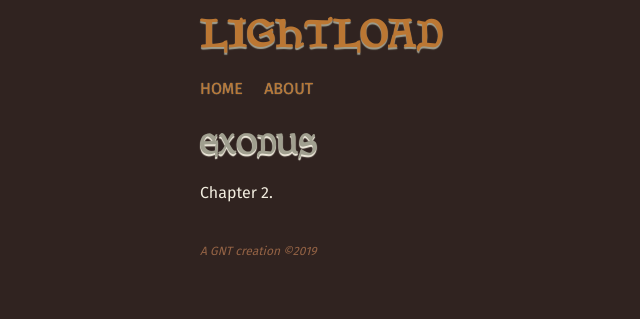
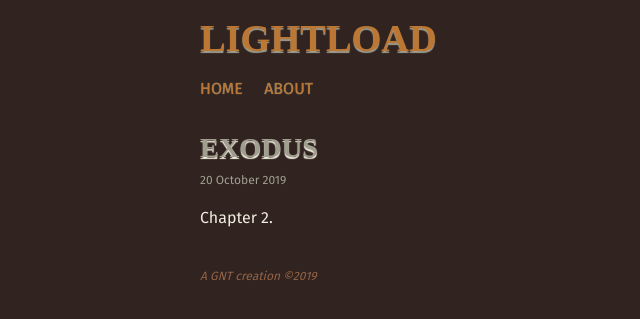
Before and after one commit to naum/lightload, a Jekyll site: the page built from wiki/exodus.md, in a window 1280 px wide. Shown: the top 319 px of the page, without its empty margins (40-680 px from the left). Built offline with Jekyll 4.4.1, drawn with Linux system fonts in a browser that asks for light colours.

Commit message:
Font fiddling, add site configuration settings for Google fonts

```diff
--- a/_config.yml
+++ b/_config.yml
@@ -1 +1,3 @@
+font_accent: "Merriweather"
+font_main: "Fira Sans"
 title: "Lightload"
--- a/_layouts/default.html
+++ b/_layouts/default.html
@@ -3,8 +3,9 @@
   <head>
     <meta charset="utf-8">
     <title>{{ page.title }}</title>
+    <link href="https://fonts.googleapis.com/css?family={{ site.font_accent | url_encode }}&display=swap" rel="stylesheet">
+    <link href="https://fonts.googleapis.com/css?family={{ site.font_main | url_encode }}&display=swap" rel="stylesheet">
     <link rel="stylesheet" href="/assets/css/main.css">
-    <link href="https://fonts.googleapis.com/css?family=Fira+Sans&display=swap" rel="stylesheet">
   </head>
   <body>
     <header>
--- a/_layouts/wiki.html
+++ b/_layouts/wiki.html
@@ -2,5 +2,6 @@
 layout: default
 ---
 <h2>{{ page.title | upcase }}</h2>
+<p class="date-header">{{ page.date | date: "%e %B %Y" }}</p>
 
 {{ content }}
--- a/assets/css/main.css
+++ b/assets/css/main.css
@@ -1,12 +1,7 @@
-
-@font-face {
-  font-family: Planewalker;
-  src: url("/assets/font/Planewalker.otf");
-  font-weight: normal;
-  font-style: normal;
-}
 
 :root {
+  --font-accent: 'Merriweather';
+  --font-main: 'Fira Sans';
   --background-body: #302320;
   --text-main: #F2EDDF;
   --main-brand: #BB7733;
@@ -120,6 +115,12 @@ tfoot {
   color: var(--light-accent);
 }
 
+.date-header {
+  font-size: 0.75rem;
+  color: var(--light-accent);
+  margin-top: -0.75rem;
+}
+
 .muted {
   font-size: 0.75rem;
   color: var(--dark-accent);
--- a/index.html
+++ b/index.html
@@ -10,7 +10,7 @@ title: articles
 {% for page in wiki_pages %}
   {%- if page.url contains "/wiki" -%}
     <tr>
-      <td class="muted">{{ page.date }}</td>
+      <td class="muted">{{ page.date | date: "%e %b %Y" }}</td>
       <td><a href="{{ page.url }}">{{ page.title }}</a></td>
     </tr>
   {%- endif -%}
```
Also changed, not shown: 1 other file.
